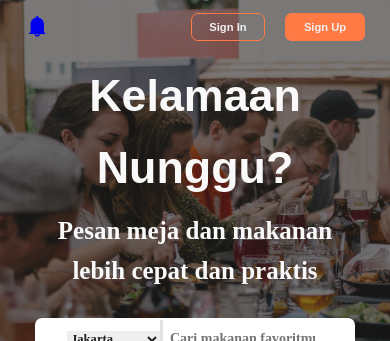
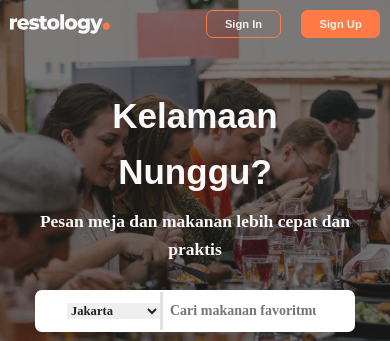
Before and after one commit to alirafli/internBCC, a React (Create React App) app: page / in a window 390 px wide. Shown: the top 341 px of the page. Built offline with nearby package versions, Linux system fonts and the light colour scheme; no server answers.

Commit message:
Change Responsive

```diff
--- a/src/component/CompleteRestoCard/CompleteRestoCard.js
+++ b/src/component/CompleteRestoCard/CompleteRestoCard.js
@@ -16,6 +16,7 @@ const CompleteRestoCard = ({
   dollar,
   review,
   restoId,
+  city,
   background,
 }) => {
   return (
@@ -25,7 +26,7 @@ const CompleteRestoCard = ({
         <Title>{name}</Title>
         <TextWrapper>@ @ @ {review} ulasan</TextWrapper>
         <TextWrapper underline>
-          kopi, cepat saji <Dots> . </Dots> $$$$
+          {city} <Dots> . </Dots> $$$$
         </TextWrapper>
         <TextWrapper>
           <Icon gps />
--- a/src/component/CompleteRestoCard/StyleCompleteRestoCard.js
+++ b/src/component/CompleteRestoCard/StyleCompleteRestoCard.js
@@ -6,6 +6,10 @@ import Clock from "../../media/img/clock.svg";
 export const Container = styled.div`
   display: flex;
   margin: ${(props) => (props.top === 1 ? `0` : `3rem`)} 0 3rem 0;
+  flex-direction: row;
+  @media only screen and (max-width: 529px) {
+    flex-direction: column;
+  }
 `;
 
 export const RestoProfile = styled.div`
--- a/src/component/completeResto/CompleteResto.js
+++ b/src/component/completeResto/CompleteResto.js
@@ -15,7 +15,7 @@ const CompleteResto = (props) => {
       const res = await Restaurant.get("/restocat/" + restoId);
       getRestoAll(res.data.data.restaurants);
       setLoading(false);
-      // console.log(res.data.data.restaurants);
+      console.log(res.data.data.restaurants);
     };
     fetchRestoAll();
   }, [restoId]);
@@ -33,6 +33,7 @@ const CompleteResto = (props) => {
               name={resto.name}
               address={resto.address}
               rate={resto.rate}
+              city={resto.city}
               dollar={resto.dollar}
               review={resto.review}
             />
--- a/src/component/culinaryCard/CulinaryCard.js
+++ b/src/component/culinaryCard/CulinaryCard.js
@@ -1,13 +1,13 @@
 import React from "react";
 import { Container, TextWrapper, Title, Paragraph } from "./StyleCulinaryCard";
 
-const StyleCulinaryCard = ({ name, content, count }) => {
+const StyleCulinaryCard = ({ name, review, image, city, price, rate }) => {
   return (
-    <Container>
+    <Container image={image}>
       <TextWrapper>
         <Title>{name}</Title>
-        <Paragraph>Indonesia, Nasi</Paragraph>
-        <Paragraph>`0 0 0 0 0 (2 ulasan)`</Paragraph>
+        <Paragraph>{city} {price}</Paragraph>
+        <Paragraph>{rate} ({review} ulasan)</Paragraph>
       </TextWrapper>
     </Container>
   );
--- a/src/component/culinaryCard/StyleCulinaryCard.js
+++ b/src/component/culinaryCard/StyleCulinaryCard.js
@@ -1,11 +1,13 @@
 import styled from "styled-components";
 
 export const Container = styled.div`
-  width: auto;
+  max-width: 28.5rem;
   height: 23rem;
-  background-color: #e0e0e0;
+  background-image: url(${(props) => props.image});
+  background-position: center;
+  background-size: cover;
   border-radius: 1rem;
-  margin: 1.4rem 3.216rem;
+  margin: 1.4rem 1.5rem;
   box-shadow: 0px 4px 5px rgba(34, 34, 34, 0.1);
   display: flex;
   align-items: stretch;
@@ -14,7 +16,7 @@ export const Container = styled.div`
 `;
 
 export const TextWrapper = styled.div`
-  width: auto;
+  max-width: 28.5rem;
   height: 9.1rem;
   display: flex;
   padding-left: 1rem;
@@ -29,12 +31,12 @@ export const Title = styled.h1`
   font-weight: 600;
   font-size: 1.8rem;
   line-height: 2.2rem;
-  @media only screen and (max-width:1060px){
+  @media only screen and (max-width: 1060px) {
     font-size: 1.1rem;
-}
-@media only screen and (max-width:480px){
-  font-size: 1.8rem;
-}
+  }
+  @media only screen and (max-width: 480px) {
+    font-size: 1.3rem;
+  }
 `;
 
 export const Paragraph = styled.p`
@@ -42,10 +44,10 @@ export const Paragraph = styled.p`
   font-weight: normal;
   font-size: 1.3rem;
   line-height: 1.4rem;
-  @media only screen and (max-width:708px){
+  @media only screen and (max-width: 708px) {
     font-size: 1rem;
-}
-@media only screen and (max-width:480px){
-  font-size: 1.4rem;
-}
+  }
+  @media only screen and (max-width: 480px) {
+    font-size: 1.4rem;
+  }
 `;
--- a/src/component/footer/Footer.js
+++ b/src/component/footer/Footer.js
@@ -6,10 +6,12 @@ import {
   Title,
   Paragraph,
   SocialMedia,
+  Logo,
 } from "./StyleFooter";
 import Instagram from "../../media/img/instagram.png";
 import Twitter from "../../media/img/twitter.png";
 import Facebook from "../../media/img/facebook.png";
+import RestoLogo from "../../media/img/restologyLogo.svg";
 import Youtube from "../../media/img/youtube.png";
 
 const Footer = () => {
@@ -17,7 +19,7 @@ const Footer = () => {
     <>
       <Container>
         <Wrapper>
-          <Title>INI LOGO</Title>
+          <Logo src={RestoLogo} alt="" />
         </Wrapper>
         <Wrapper style={{ borderLeftStyle: "solid" }}>
           <ContentWrapper>
--- a/src/component/footer/StyleFooter.js
+++ b/src/component/footer/StyleFooter.js
@@ -67,3 +67,14 @@ export const SocialMedia = styled.a`
   width: 4rem;
   height: 4rem;
 `;
+
+export const Logo = styled.img`
+  max-width: 100%;
+  height: auto;
+  @media only screen and (max-width: 670px) {
+    max-width: 80%;
+  }
+  @media only screen and (max-width: 460px) {
+    max-width: 40%;
+  }
+`;
--- a/src/component/navbar/Navbar.js
+++ b/src/component/navbar/Navbar.js
@@ -2,15 +2,17 @@ import React, { useState } from "react";
 import {
   NavWrapper,
   NavContainer,
+  LogoWrapper,
   Logo,
   NavItem,
   LoginStyle,
   SignupStyle,
+  ButtonContainer,
 } from "./StyleNavbar";
-import { AiFillBell } from "react-icons/ai";
 import LoginPage from "../loginPage/LoginPage";
 import RegisterPage from "../registerPage/RegisterPage";
 import { useAuth } from "../../config/Auth";
+import RestoLogo from "../../media/img/restologyLogo.svg";
 // import forUserLogin from "../../api/forUserLogin";
 
 const Navbar = ({ isLoggedIn }) => {
@@ -48,18 +50,18 @@ const Navbar = ({ isLoggedIn }) => {
   return (
     <NavWrapper>
       <NavContainer>
-        <Logo to="/">
-          <AiFillBell style={{ fontSize: "3.5rem" }} to="/" />
-        </Logo>
+        <LogoWrapper to="/">
+          <Logo src={RestoLogo} alt="" />
+        </LogoWrapper>
         {isLoggedIn ? (
-          <div>
+          <ButtonContainer>
             <NavItem to="#">Berhasil Login</NavItem>
             <NavItem style={SignupStyle} onClick={Logout} to="/">
               Sign Out
             </NavItem>
-          </div>
+          </ButtonContainer>
         ) : (
-          <div>
+          <ButtonContainer>
             <NavItem to="#" style={LoginStyle} onClick={openModal}>
               Sign In
             </NavItem>
@@ -76,7 +78,7 @@ const Navbar = ({ isLoggedIn }) => {
               setShowModal={setShowModal}
               setShowModalReg={setShowModalReg}
             />
-          </div>
+          </ButtonContainer>
         )}
       </NavContainer>
     </NavWrapper>
--- a/src/component/navbar/StyleNavbar.js
+++ b/src/component/navbar/StyleNavbar.js
@@ -16,6 +16,9 @@ export const NavContainer = styled.div`
   display: flex;
   align-items: center;
   justify-content: space-between;
+  @media only screen and (max-width: 500px) {
+    width: 95%;
+  }
 `;
 
 export const NavItem = styled(Link)`
@@ -27,24 +30,35 @@ export const NavItem = styled(Link)`
   color: #f1f1f1;
   border-radius: 1rem;
   padding: 1rem 2.5rem;
-
   &:not(:last-child) {
     margin-right: 2.9rem;
   }
   &:hover {
-    opacity: .8;
+    opacity: 0.8;
+  }
+  @media only screen and (max-width: 300px) {
+    font-size: 1rem;
+    padding: 0.8rem 1.5rem;
+    &:not(:last-child) {
+      margin-right: 1rem;
+    }
   }
 `;
 
-export const Logo = styled(Link)`
-transition: all 0.2s;
+export const LogoWrapper = styled(Link)`
+
 }
-&:visited {
-  color: #F1F1F1;
-}
-&:hover {
-  color: #B9B9B9;
-}
+`;
+
+export const Logo = styled.img`
+  max-width: 100%;
+  height: auto;
+  @media only screen and (max-width: 670px) {
+    max-width: 80%;
+  }
+  @media only screen and (max-width: 460px) {
+    max-width: 40%;
+  }
 `;
 
 export const LoginStyle = {
@@ -60,6 +74,15 @@ export const SignupStyle = {
 export const NavbarBackground = styled.div`
   min-width: 100%;
   width: 100%;
-  min-height: 8rem;
+  min-height: 9rem;
   background-color: #222222;
 `;
+
+export const ButtonContainer = styled.div`
+  @media only screen and (max-width: 540px) {
+    margin-left: -5rem;
+  }
+  @media only screen and (max-width: 460px) {
+    margin-left: -15rem;
+  }
+`;
--- a/src/component/priceChoice/PriceChoice.js
+++ b/src/component/priceChoice/PriceChoice.js
@@ -19,7 +19,7 @@ const PriceChoice = () => {
   );
   return (
     <Container>
-      <Wrapper>
+      <Wrapper price>
         <Icon />
         <Title> Harga</Title>
       </Wrapper>
--- a/src/component/variousCulinary/VariousCulinary.js
+++ b/src/component/variousCulinary/VariousCulinary.js
@@ -24,7 +24,7 @@ const VariousCulinary = () => {
     const res = await Restaurant.get("/restaurants/all");
     getResto(res.data.data);
     setLoading(false);
-    // console.log(res.data.data);
+    console.log(res.data.data);
   };
 
   useEffect(() => {
@@ -59,7 +59,15 @@ const VariousCulinary = () => {
           <FoodWrapper data-aos-once="true" data-aos="fade-up">
             <Slider {...settings}>
               {resto.map((props) => (
-                <CulinaryCard name={props.name} key={props.id} />
+                <CulinaryCard
+                  name={props.name}
+                  key={props.id}
+                  review={props.review}
+                  image={props.restoimgs[0].image}
+                  city={props.city}
+                  price={props.dollar}
+                  rate={props.rate}
+                />
               ))}
             </Slider>
           </FoodWrapper>
--- a/src/pages/home/HomeStyle.js
+++ b/src/pages/home/HomeStyle.js
@@ -19,6 +19,12 @@ export const Title = styled.h1`
   font-style: normal;
   font-size: 6.4rem;
   color: #f9f9f9;
+  @media only screen and (max-width: 532px) {
+    font-size: 5rem;
+  }
+  @media only screen and (max-width: 371px) {
+    font-size: 3rem;
+  }
 `;
 
 export const Paragraph = styled.h1`
@@ -26,15 +32,12 @@ export const Paragraph = styled.h1`
   font-family: Raleway;
   font-style: normal;
   font-weight: 600;
-  font-size: 36px;
-  @media only screen and (max-width: 515px) {
-    font-size: 25px;
+  font-size: 3.6rem;
+  @media only screen and (max-width: 532px) {
+    font-size: 2.5rem;
   }
   @media only screen and (max-width: 371px) {
-    font-size: 25px;
-  }
-  @media only screen and (max-width: 296px) {
-    font-size: 20px;
+    font-size: 2rem;
   }
 `;
 
```
Also changed, not shown: src/media/img/restologyLogo.svg (added).
